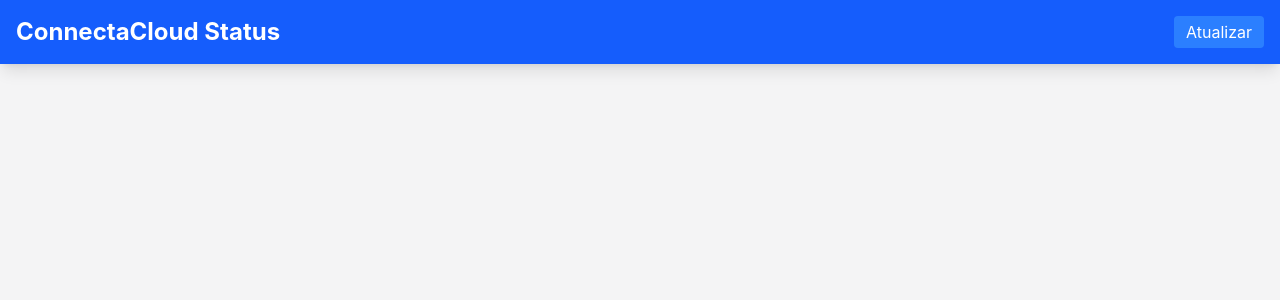
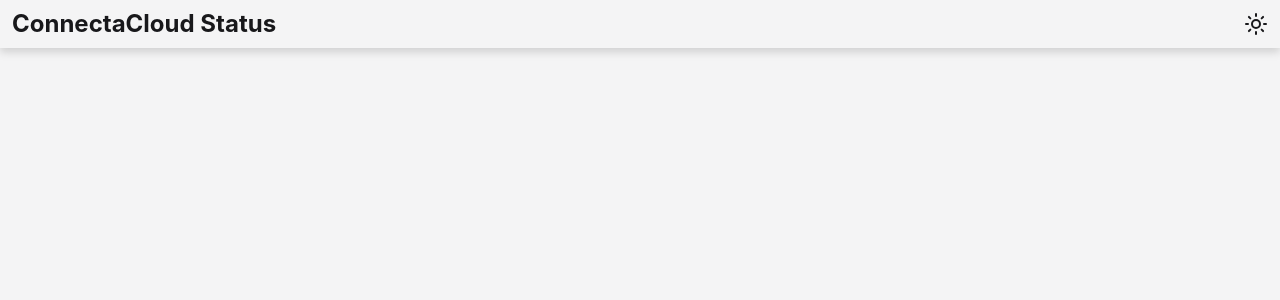
Before and after one commit to talles-morais/connectacloud-status, a React (Vite) app: page / in a window 1280 px wide. Shown: the top 300 px of the page. Built offline with nearby package versions, Linux system fonts and the light colour scheme.

Commit message:
feat: header

```diff
--- a/package.json
+++ b/package.json
@@ -15,6 +15,7 @@
   },
   "dependencies": {
     "@tailwindcss/vite": "^4.1.12",
+    "lucide-react": "^0.542.0",
     "react": "^19.1.1",
     "react-dom": "^19.1.1",
     "tailwindcss": "^4.1.12"
--- a/src/components/Header/index.tsx
+++ b/src/components/Header/index.tsx
@@ -1,32 +1,25 @@
-interface HeaderProps {
-  title?: string;
-  showNavigation?: boolean;
-}
+import { Moon, Sun } from "lucide-react";
+import { useState } from "react";
 
-export default function Header({
-  title = "ConnectaCloud Status",
-  showNavigation = true,
-}: HeaderProps) {
-  const handleRefresh = () => {
-    window.location.reload();
+export default function Header() {
+  const [theme, setTheme] = useState<"light" | "dark">("light");
+
+  const toggleTheme = () => {
+    if (theme === "dark") {
+      setTheme("light");
+    }
+    if (theme === "light") {
+      setTheme("dark");
+    }
   };
 
   return (
-    <header className="bg-blue-600 text-white p-4 shadow-lg">
-      <div className="container mx-auto flex justify-between items-center">
-        <h1 className="text-2xl font-bold">{title}</h1>
+    <header className="flex justify-between bg-background w-full drop-shadow-lg px-3 py-2">
+      <h1 className="font-bold text-2xl">ConnectaCloud Status</h1>
 
-        {showNavigation && (
-          <nav className="flex space-x-4">
-            <button
-              onClick={handleRefresh}
-              className="bg-blue-500 hover:bg-blue-700 px-3 py-1 rounded transition-colors"
-            >
-              Atualizar
-            </button>
-          </nav>
-        )}
-      </div>
+      <button onClick={toggleTheme}>
+        {theme === "light" ? <Sun /> : <Moon />}
+      </button>
     </header>
   );
 }
```
Also changed, not shown: 1 other file (tests, documents, lock files or other folders).
